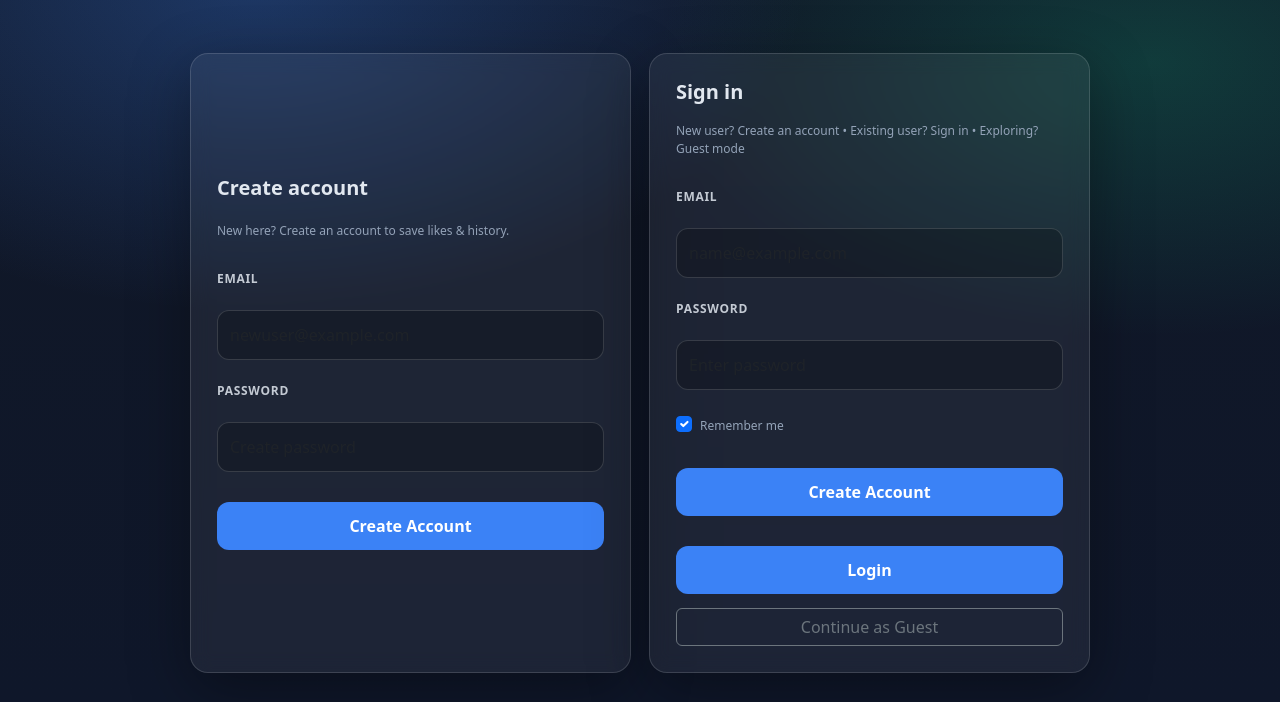
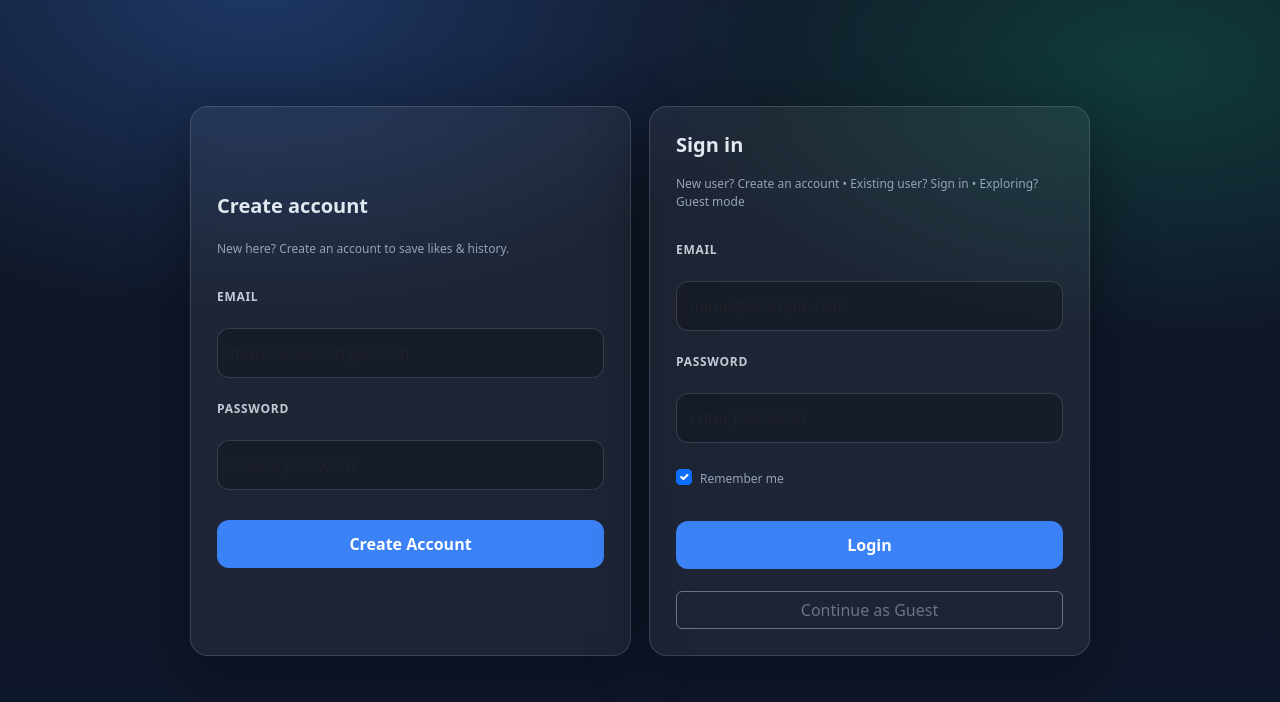
Before and after one commit to 202317b3070-netizen/Bits-Design-Project, a website built with Vite: page index.html in a window 1280 px wide. Shown: the part 98-800 px from the top of the page. Built offline with nearby package versions, Linux system fonts and the light colour scheme.

Commit message:
index.html

```diff
--- a/index.html
+++ b/index.html
@@ -233,11 +233,12 @@
       <input class="form-check-input" type="checkbox" id="rememberMe" checked>
       <label class="form-check-label small-note">Remember me</label>
     </div>
-<button type="button" class="btn btn-primary w-100 mt-3" onclick="signup()">Create Account</button>
-
+<!-- Buttons (LOGIN PANEL) -->
 <button type="button" class="btn btn-primary w-100 mt-3" onclick="login()">Login</button>
 
-<button type="button" class="btn btn-outline-secondary" onclick="continueAsGuest()">Continue as Guest</button>
+<button type="button" class="btn btn-outline-secondary w-100 mt-2" onclick="continueAsGuest()">
+  Continue as Guest
+</button>
     </div>
   </div>
 
```
